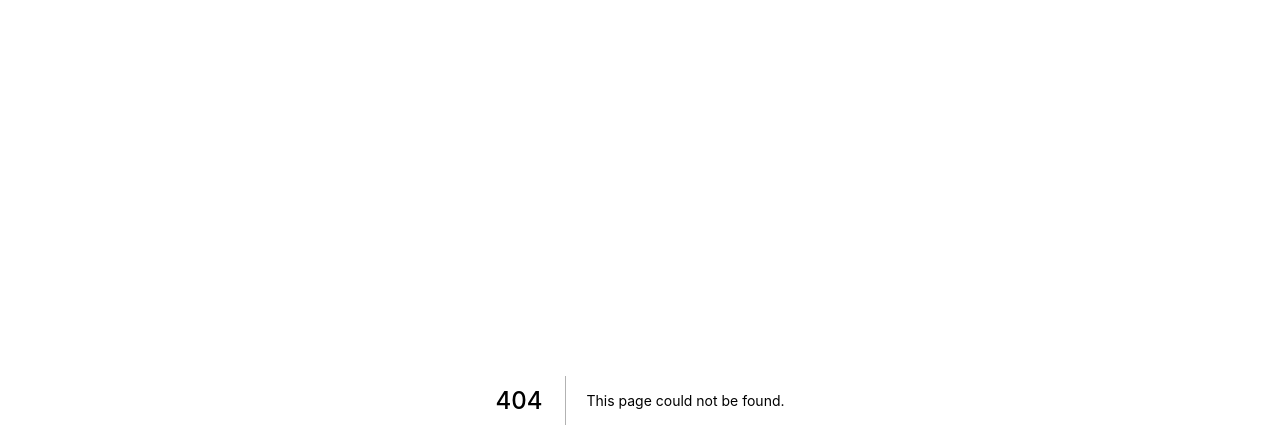
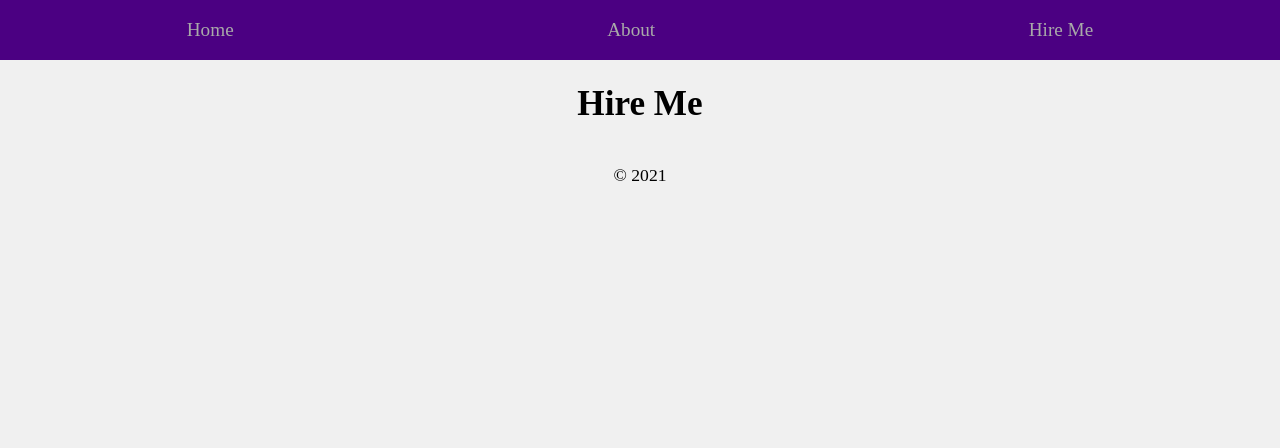
Before and after one commit to newt0/portfolio-next, a Next.js app: page /hireme in a window 1280 px wide. Before the commit this address had no page. Shown: the top 448 px of the page. Built offline with nearby package versions, Linux system fonts and the light colour scheme.

Commit message:
add: styled jsx

```diff
--- /dev/null
+++ b/components/Layout.js
@@ -0,0 +1,57 @@
+import Link from "next/link";
+
+export default ({ children, title }) => {
+  return (
+    <div className="root">
+      <header>
+        <Link href="/">
+          <a>Home</a>
+        </Link>
+        <Link href="/about">
+          <a>About</a>
+        </Link>
+        <Link href="hireme">
+          <a>Hire Me</a>
+        </Link>
+      </header>
+      <h1>{title}</h1>
+      {children}
+      <footer>&copy; {new Date().getFullYear()}</footer>
+      <style jsx>{`
+        .root {
+          display: flex;
+          justify-content: center;
+          align-items: center;
+          flex-direction: column;
+        }
+        header {
+          width: 100%;
+          display: flex;
+          justify-content: space-around;
+          padding: 1em;
+          font-size: 1.2rem;
+          background: indigo;
+        }
+        header a {
+          color: darkgrey;
+          text-decoration: none;
+        }
+        header a:hover {
+          font-weight: bold;
+          color: lightgrey;
+        }
+        footer {
+          padding: 1em;
+        }
+      `}</style>
+
+      <style global jsx>{`
+        body {
+          margin: 0;
+          font-size: 110%;
+          background: #f0f0f0;
+        }
+      `}</style>
+    </div>
+  );
+};
--- /dev/null
+++ b/pages/hireme.js
@@ -0,0 +1,5 @@
+import Layout from "../components/Layout";
+
+export default () => {
+  return <Layout title="Hire Me"></Layout>;
+};
```
Also changed, not shown: pages/about.js (added, +10 -0 lines), pages/index.js (+7 -1 lines), static/reactlogo.png (added).
